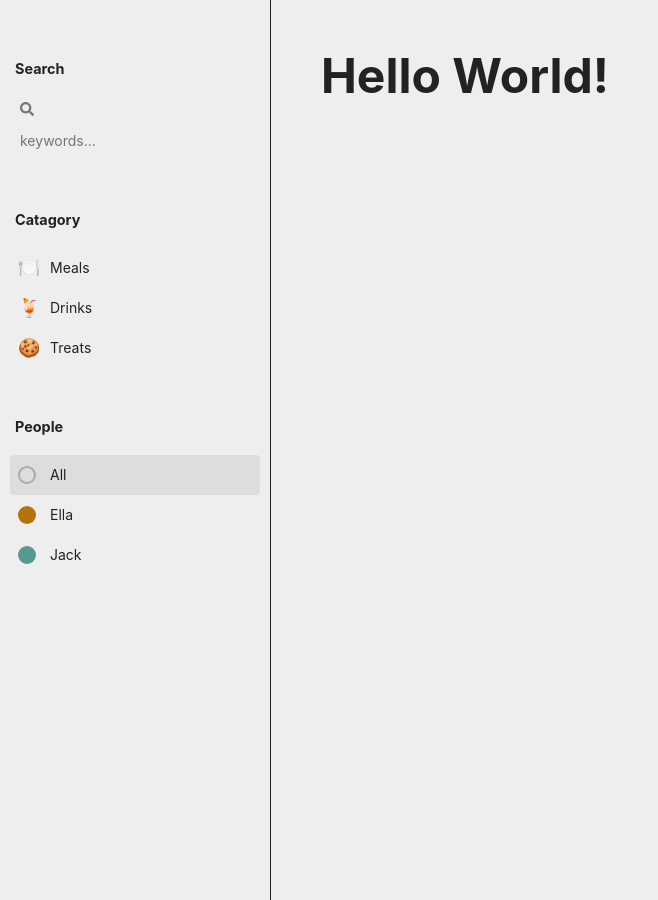
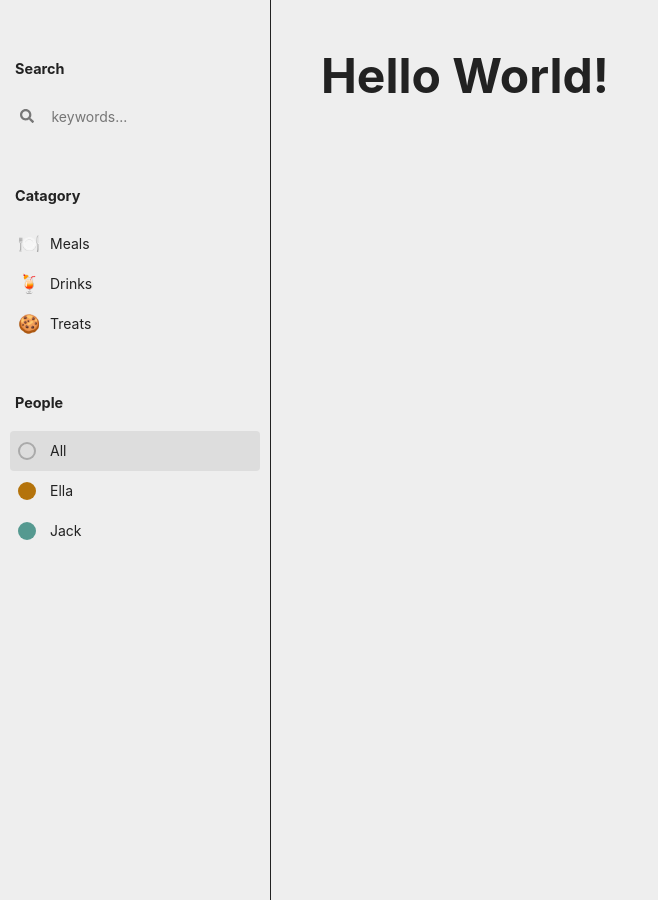
Before and after one commit to qjack001/Git-Cooking, a Jekyll site: the page built from index.html, in a window 1280 px wide. Shown: the whole page, without its empty margins (0-658 px from the left). Built offline with Jekyll 4.4.1, drawn with Linux system fonts in a browser that asks for light colours.

Commit message:
fix spacing

```diff
--- a/_includes/head.html
+++ b/_includes/head.html
@@ -245,8 +245,8 @@
 		background: transparent;
 		border: none;
 		line-height: 40px;
-		width: calc(100% - 8px);
-		padding: 0 0 0 10px;
+		width: calc(100% - 50px);
+		padding: 0 0 0 8px;
 		outline: none;
 		font-size: 14px;
 		font-family: -apple-system, system-ui, Verdana, sans-serif;
```
